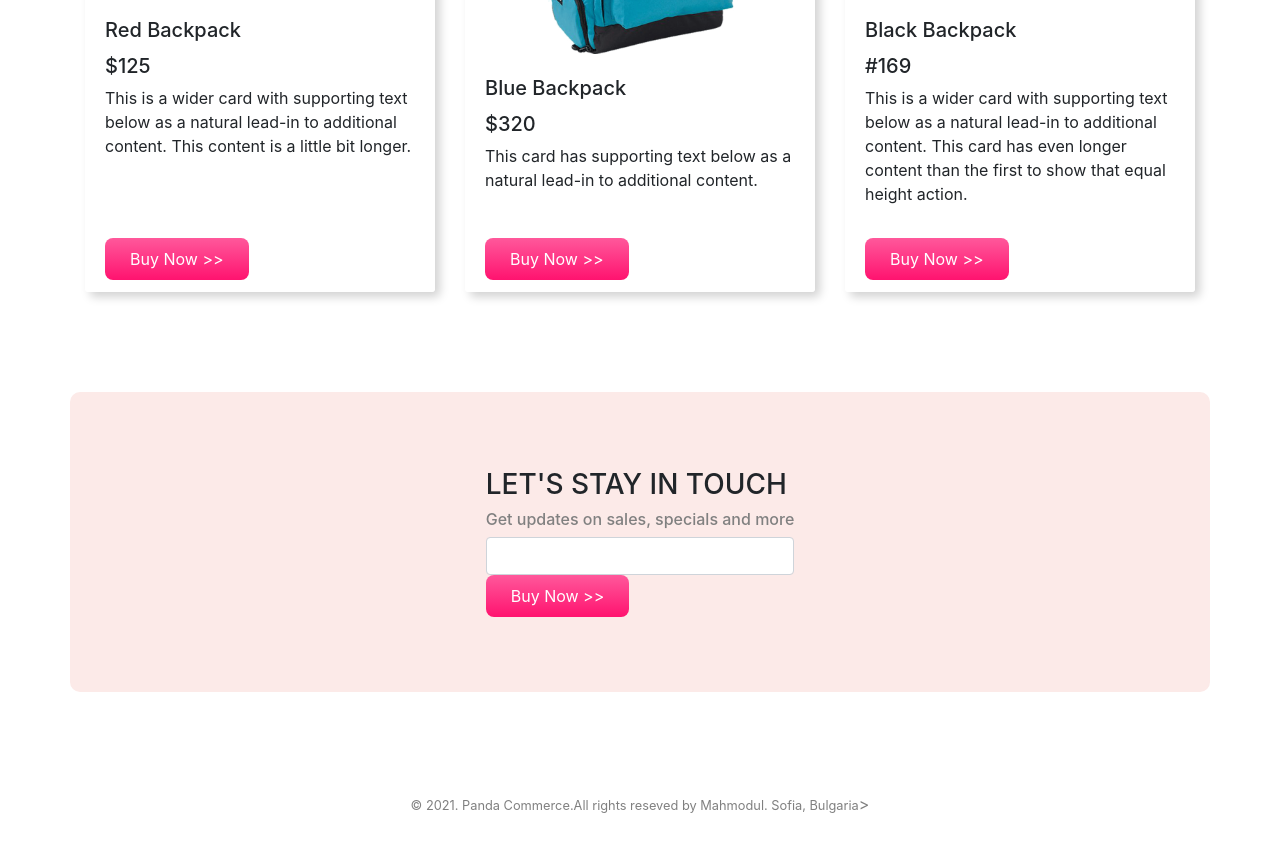
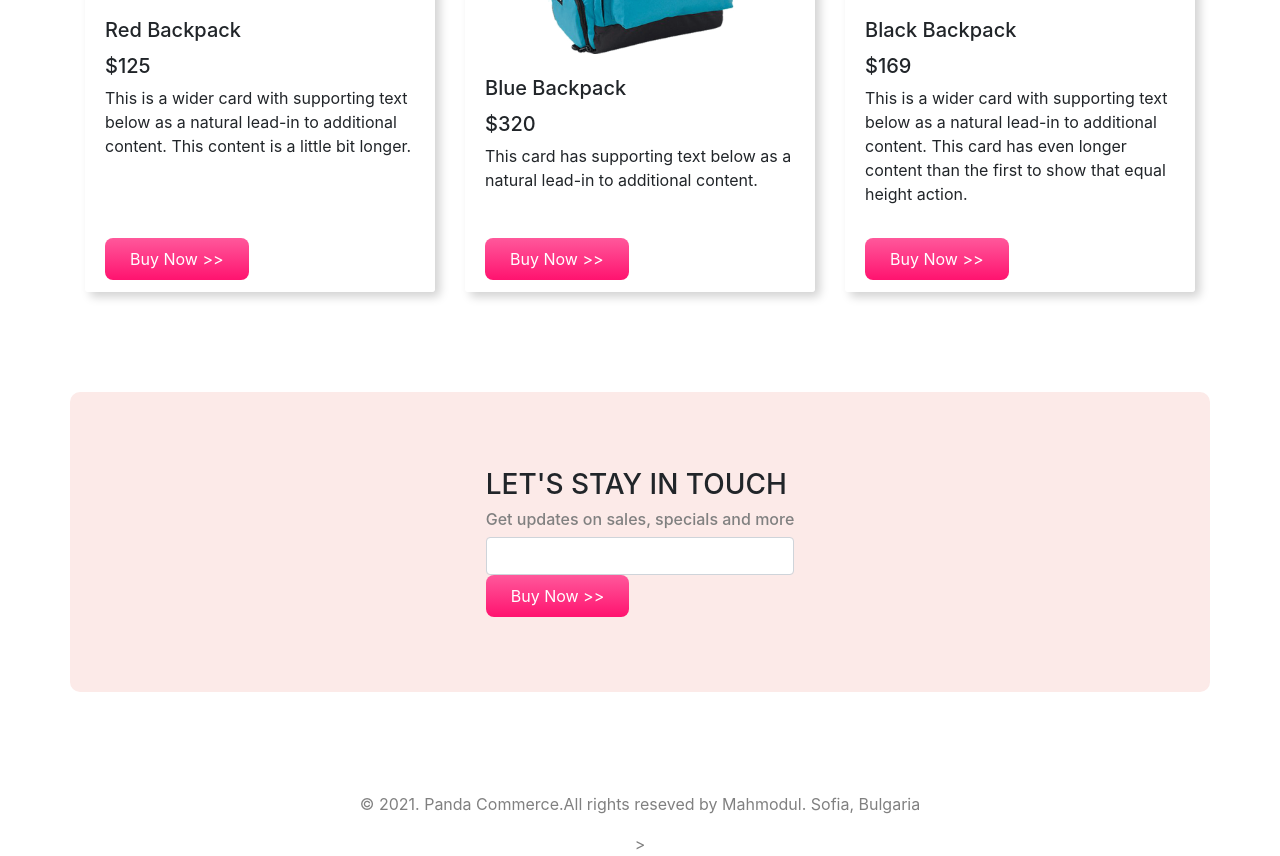
Before and after one commit to arif0027/panda-commarce, a plain HTML site: page index.html in a window 1280 px wide. Shown: the part 1848-2704 px from the top of the page. Before the commit the page ends 2664 px from the top, so only its background shows below. Drawn offline with nearby package versions, Linux system fonts and the light colour scheme.

Commit message:
panda added

```diff
--- a/index.html
+++ b/index.html
@@ -178,7 +178,7 @@
               <img class="card-img-top" src="images/bags/bag-3.png" alt="Card image cap">
               <div class="card-body">
                 <h5 class="card-title">Black Backpack</h5>
-                <h5>#169</h5>
+                <h5>$169</h5>
                 <p class="card-text">This is a wider card with supporting text below as a natural lead-in to additional content. This card has even longer content than the first to show that equal height action.</p>
               </div>
               <div class="card-footer">
@@ -189,6 +189,7 @@
       </div>
 
       <div class="container d-flex align-items-center justify-content-center orange-bg" id="contact">
+        <!-- div er por abr div diye likhar karoney input er prblm mitlo -->
         <div>
           <h3>LET'S STAY IN TOUCH</h3>
           <h6>Get updates on sales, specials and more</h6>
@@ -199,7 +200,7 @@
       </div>
 
       <footer>
-        <small> &copy; 2021. Panda Commerce.All rights reseved by Mahmodul. Sofia, Bulgaria</small>>
+        <p> &copy; 2021. Panda Commerce.All rights reseved by Mahmodul. Sofia, Bulgaria</p>>
       </footer>
 
     <script src="https://code.jquery.com/jquery-3.4.1.slim.min.js" integrity="sha384-J6qa4849blE2+poT4WnyKhv5vZF5SrPo0iEjwBvKU7imGFAV0wwj1yYfoRSJoZ+n" crossorigin="anonymous"></script>
```
Also changed, not shown: panda commerce.png (added).
